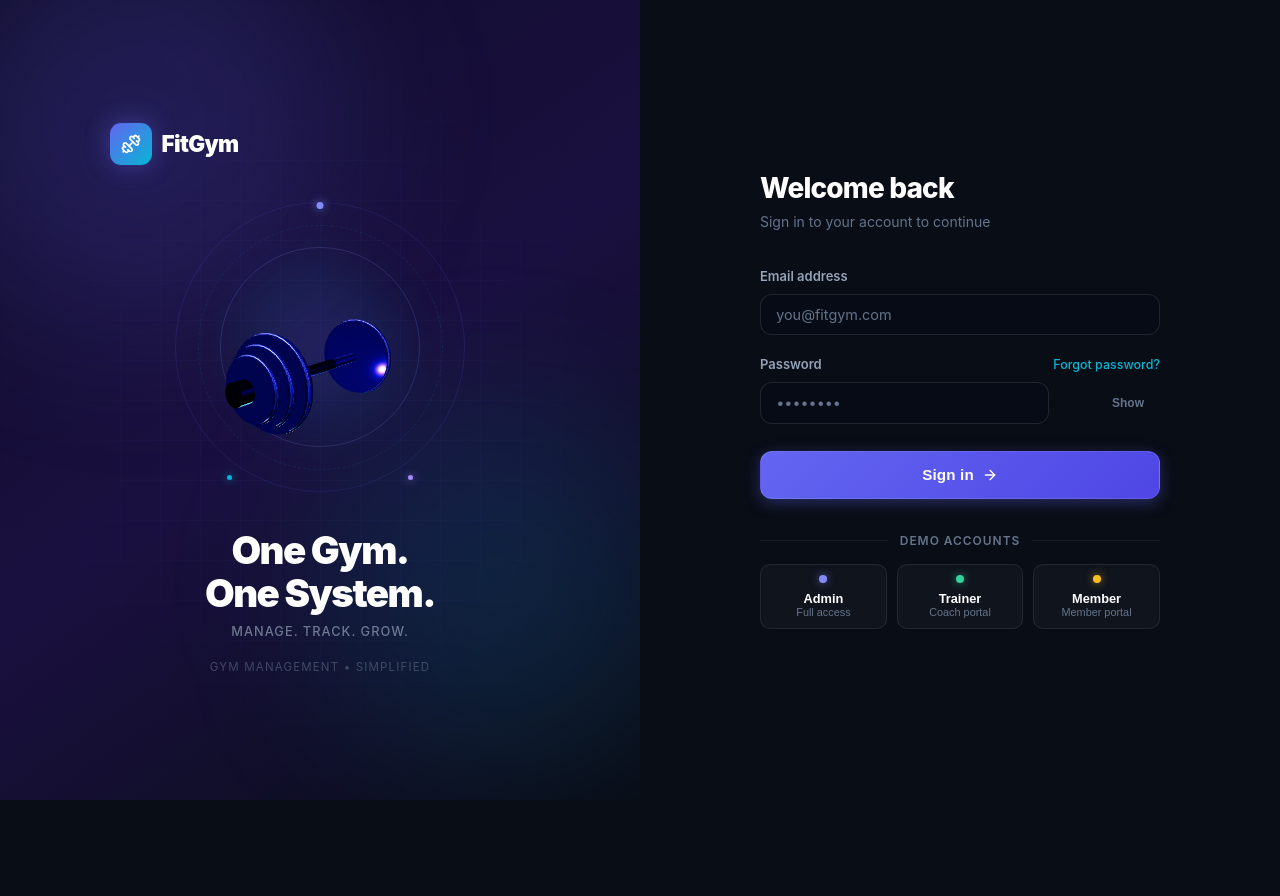
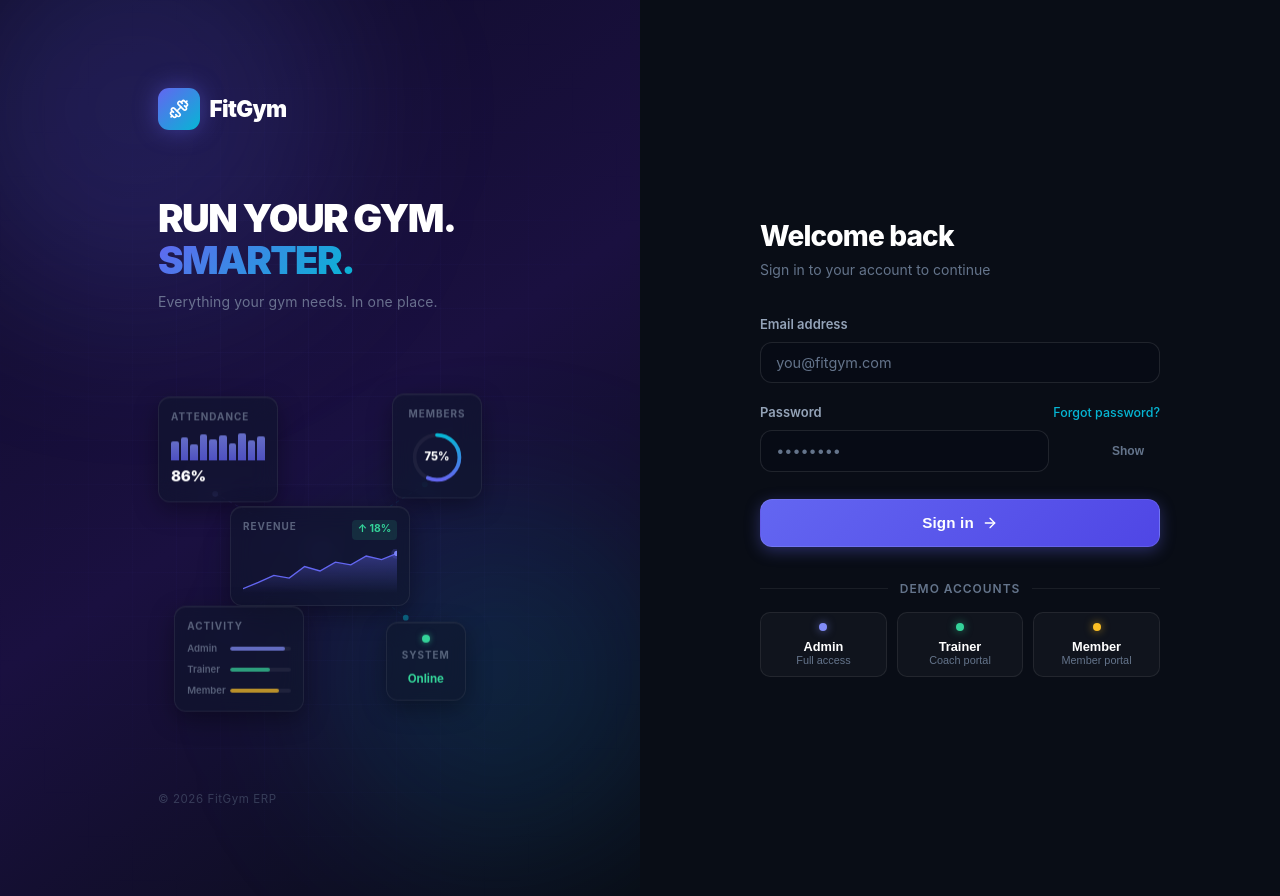
Before and after one commit to Anurag-git22/fitgym-vercel, a React (Vite) app: page /login in a window 1280 px wide. Before the commit the page ends 800 px from the top, so only its background shows below. Built offline with nearby package versions, Linux system fonts and the light colour scheme; no server answers.

Commit message:
redesign: left panel - ERP dashboard viz, RUN YOUR GYM SMARTER headline, glass panels

```diff
--- a/src/pages/Login.jsx
+++ b/src/pages/Login.jsx
@@ -1,130 +1,111 @@
-import { useState, useEffect, useRef } from 'react';
+import { useState } from 'react';
 import { useNavigate, useLocation, Link } from 'react-router-dom';
 import { useAuth } from '../context/AuthContext';
 import { supabase } from '../lib/supabaseClient';
 import { Dumbbell, ArrowRight } from 'lucide-react';
-import * as THREE from 'three';
 
-/* ── Three.js dumbbell for the left panel ───────────────────── */
-function initDumbbellScene(canvas) {
-  const W = canvas.clientWidth  || 320;
-  const H = canvas.clientHeight || 320;
+/* ── Abstract ERP Dashboard Visualization ───────────────────── */
+function ERPVisualization() {
+  return (
+    <div className="erp-viz">
 
-  const renderer = new THREE.WebGLRenderer({ canvas, antialias: true, alpha: true });
-  renderer.setSize(W, H);
-  renderer.setPixelRatio(Math.min(window.devicePixelRatio, 2));
-  renderer.toneMapping = THREE.ACESFilmicToneMapping;
-  renderer.toneMappingExposure = 1.1;
+      {/* Background connection lines */}
+      <svg className="erp-viz-lines" viewBox="0 0 340 280" fill="none" xmlns="http://www.w3.org/2000/svg">
+        <line x1="60"  y1="80"  x2="170" y2="140" stroke="rgba(99,102,241,0.15)" strokeWidth="1" strokeDasharray="4 4"/>
+        <line x1="280" y1="70"  x2="170" y2="140" stroke="rgba(6,182,212,0.12)"  strokeWidth="1" strokeDasharray="4 4"/>
+        <line x1="170" y1="140" x2="80"  y2="220" stroke="rgba(99,102,241,0.12)" strokeWidth="1" strokeDasharray="4 4"/>
+        <line x1="170" y1="140" x2="260" y2="210" stroke="rgba(6,182,212,0.1)"   strokeWidth="1" strokeDasharray="4 4"/>
+        {/* Data points */}
+        <circle cx="60"  cy="80"  r="3" fill="rgba(129,140,248,0.6)"/>
+        <circle cx="280" cy="70"  r="3" fill="rgba(6,182,212,0.6)"/>
+        <circle cx="80"  cy="220" r="3" fill="rgba(129,140,248,0.5)"/>
+        <circle cx="260" cy="210" r="3" fill="rgba(6,182,212,0.5)"/>
+        <circle cx="170" cy="140" r="5" fill="rgba(99,102,241,0.4)" />
+        <circle cx="170" cy="140" r="10" fill="rgba(99,102,241,0.08)" />
+      </svg>
 
-  const scene  = new THREE.Scene();
-  const camera = new THREE.PerspectiveCamera(42, W / H, 0.1, 100);
-  camera.position.set(0, 0.3, 5.5);
+      {/* Panel 1 — Attendance mini chart (top left) */}
+      <div className="erp-panel erp-panel--tl">
+        <div className="erp-panel-label">Attendance</div>
+        <div className="erp-mini-bars">
+          {[65,80,55,90,72,88,60,95,70,85].map((h, i) => (
+            <div key={i} className="erp-mini-bar" style={{ height: `${h}%` }} />
+          ))}
+        </div>
+        <div className="erp-panel-value">86%</div>
+      </div>
 
-  const metalMat = new THREE.MeshStandardMaterial({ color: 0x8b9dff, metalness: 0.95, roughness: 0.08 });
-  const darkMat  = new THREE.MeshStandardMaterial({ color: 0x1a1f35, metalness: 0.8,  roughness: 0.3  });
-  const plateMat = new THREE.MeshStandardMaterial({ color: 0x6366f1, metalness: 0.88, roughness: 0.12 });
+      {/* Panel 2 — Circular progress (top right) */}
+      <div className="erp-panel erp-panel--tr">
+        <div className="erp-panel-label">Members</div>
+        <div className="erp-ring-wrap">
+          <svg viewBox="0 0 60 60" className="erp-ring-svg">
+            <circle cx="30" cy="30" r="24" fill="none" stroke="rgba(255,255,255,0.05)" strokeWidth="4"/>
+            <circle cx="30" cy="30" r="24" fill="none" stroke="url(#ringGrad)" strokeWidth="4"
+              strokeDasharray="113" strokeDashoffset="28" strokeLinecap="round"
+              transform="rotate(-90 30 30)"/>
+            <defs>
+              <linearGradient id="ringGrad" x1="0%" y1="0%" x2="100%" y2="0%">
+                <stop offset="0%"   stopColor="#6366f1"/>
+                <stop offset="100%" stopColor="#06b6d4"/>
+              </linearGradient>
+            </defs>
+          </svg>
+          <span className="erp-ring-num">75%</span>
+        </div>
+      </div>
 
-  const group = new THREE.Group();
+      {/* Panel 3 — Revenue graph (center, largest) */}
+      <div className="erp-panel erp-panel--center">
+        <div className="erp-panel-header">
+          <span className="erp-panel-label">Revenue</span>
+          <span className="erp-panel-trend">↑ 18%</span>
+        </div>
+        <svg viewBox="0 0 160 50" className="erp-area-svg" preserveAspectRatio="none">
+          <defs>
+            <linearGradient id="areaGrad" x1="0" y1="0" x2="0" y2="1">
+              <stop offset="0%"   stopColor="#6366f1" stopOpacity="0.4"/>
+              <stop offset="100%" stopColor="#6366f1" stopOpacity="0"/>
+            </linearGradient>
+          </defs>
+          <path d="M0,45 L16,38 L32,30 L48,33 L64,20 L80,25 L96,15 L112,18 L128,8 L144,12 L160,5 L160,50 L0,50 Z"
+                fill="url(#areaGrad)"/>
+          <path d="M0,45 L16,38 L32,30 L48,33 L64,20 L80,25 L96,15 L112,18 L128,8 L144,12 L160,5"
+                fill="none" stroke="#6366f1" strokeWidth="1.5" strokeLinecap="round"/>
+          {/* Glow dot at latest */}
+          <circle cx="160" cy="5" r="3" fill="#818cf8"/>
+          <circle cx="160" cy="5" r="6" fill="rgba(99,102,241,0.2)"/>
+        </svg>
+      </div>
 
-  /* Bar */
-  const bar = new THREE.Mesh(new THREE.CylinderGeometry(0.08, 0.08, 3, 24), metalMat);
-  bar.rotation.z = Math.PI / 2;
-  group.add(bar);
+      {/* Panel 4 — Member activity (bottom left) */}
+      <div className="erp-panel erp-panel--bl">
+        <div className="erp-panel-label">Activity</div>
+        <div className="erp-activity-rows">
+          {[
+            { label: 'Admin',   w: 90, color: '#818cf8' },
+            { label: 'Trainer', w: 65, color: '#34d399' },
+            { label: 'Member',  w: 80, color: '#fbbf24' },
+          ].map(r => (
+            <div key={r.label} className="erp-activity-row">
+              <span className="erp-activity-label">{r.label}</span>
+              <div className="erp-activity-bar-track">
+                <div className="erp-activity-bar-fill" style={{ width: `${r.w}%`, background: r.color }} />
+              </div>
+            </div>
+          ))}
+        </div>
+      </div>
 
-  /* Knurl */
-  const knurl = new THREE.Mesh(new THREE.CylinderGeometry(0.085, 0.085, 0.7, 24), darkMat);
-  knurl.rotation.z = Math.PI / 2;
-  group.add(knurl);
+      {/* Panel 5 — Status pill (bottom right) */}
+      <div className="erp-panel erp-panel--br">
+        <div className="erp-status-dot" />
+        <div className="erp-panel-label" style={{ marginTop: '0.3rem' }}>System</div>
+        <div className="erp-status-text">Online</div>
+      </div>
 
-  function addPlates(xOffset) {
-    const sizes = [{ r: 0.68, h: 0.16 }, { r: 0.55, h: 0.13 }, { r: 0.44, h: 0.11 }];
-    let x = xOffset;
-    const dir = xOffset > 0 ? 1 : -1;
-    sizes.forEach(({ r, h }) => {
-      const mesh = new THREE.Mesh(new THREE.CylinderGeometry(r, r, h, 32), plateMat);
-      mesh.rotation.z = Math.PI / 2;
-      mesh.position.x = x + dir * (h / 2);
-      group.add(mesh);
-
-      const edge = new THREE.Mesh(new THREE.TorusGeometry(r, 0.022, 8, 32), metalMat);
-      edge.position.x = x + dir * (h / 2);
-      edge.rotation.y = Math.PI / 2;
-      group.add(edge);
-
-      const hole = new THREE.Mesh(new THREE.TorusGeometry(0.12, 0.035, 8, 20), darkMat);
-      hole.position.x = x + dir * (h / 2);
-      hole.rotation.y = Math.PI / 2;
-      group.add(hole);
-
-      x += dir * (h + 0.035);
-    });
-    const collar = new THREE.Mesh(new THREE.CylinderGeometry(0.16, 0.16, 0.2, 24), darkMat);
-    collar.rotation.z = Math.PI / 2;
-    collar.position.x = x + dir * 0.1;
-    group.add(collar);
-  }
-
-  addPlates( 1.05);
-  addPlates(-1.05);
-
-  group.rotation.x =  0.18;
-  group.rotation.y = -0.25;
-  scene.add(group);
-
-  /* Lights */
-  const key = new THREE.DirectionalLight(0x9daaff, 4);
-  key.position.set(-3, 4, 3);
-  scene.add(key);
-
-  const fill = new THREE.DirectionalLight(0x4f46e5, 2);
-  fill.position.set(4, 1, 1);
-  scene.add(fill);
-
-  const rim = new THREE.DirectionalLight(0x06b6d4, 1.5);
-  rim.position.set(0, -2, -4);
-  scene.add(rim);
-
-  scene.add(new THREE.AmbientLight(0x1e1b4b, 2));
-
-  const glow = new THREE.PointLight(0x6366f1, 2.5, 5);
-  glow.position.set(0, -0.5, 0);
-  scene.add(glow);
-
-  let mx = 0, my = 0;
-  const onMouse = (e) => {
-    mx = (e.clientX / window.innerWidth  - 0.5) * 2;
-    my = (e.clientY / window.innerHeight - 0.5) * 2;
-  };
-  window.addEventListener('mousemove', onMouse);
-
-  let raf;
-  const clock = new THREE.Clock();
-  function animate() {
-    raf = requestAnimationFrame(animate);
-    const t = clock.getElapsedTime();
-    group.rotation.y  = -0.25 + t * 0.22;
-    group.position.y  = Math.sin(t * 0.7) * 0.07;
-    group.rotation.x  = 0.18 + my * 0.08;
-    group.rotation.z  = mx * 0.04;
-    glow.intensity    = 2.2 + Math.sin(t * 1.8) * 0.6;
-    renderer.render(scene, camera);
-  }
-  animate();
-
-  const onResize = () => {
-    const w = canvas.clientWidth, h = canvas.clientHeight;
-    renderer.setSize(w, h);
-    camera.aspect = w / h;
-    camera.updateProjectionMatrix();
-  };
-  window.addEventListener('resize', onResize);
-
-  return () => {
-    cancelAnimationFrame(raf);
-    window.removeEventListener('mousemove', onMouse);
-    window.removeEventListener('resize', onResize);
-    renderer.dispose();
-  };
+    </div>
+  );
 }
 
 /* ── Login Component ────────────────────────────────────────── */
@@ -132,7 +113,6 @@ export default function Login() {
   const { signIn, loading } = useAuth();
   const navigate  = useNavigate();
   const location  = useLocation();
-  const canvasRef = useRef(null);
 
   const [email,    setEmail]    = useState('');
   const [password, setPassword] = useState('');
@@ -141,15 +121,6 @@ export default function Login() {
   const [showPass, setShowPass] = useState(false);
 
   const from = location.state?.from?.pathname ?? null;
-
-  useEffect(() => {
-    if (!canvasRef.current) return;
-    const timer = setTimeout(() => {
-      const cleanup = initDumbbellScene(canvasRef.current);
-      return cleanup;
-    }, 120);
-    return () => clearTimeout(timer);
-  }, []);
 
   function roleHome(role) {
     if (role === 'admin')   return '/admin/dashboard';
@@ -196,47 +167,40 @@ export default function Login() {
     <div className="login-split">
 
       {/* ══════════════════════════════════════════════════════
-          LEFT PANEL — minimal premium 3D redesign
+          LEFT PANEL — ERP dashboard visualization
           ══════════════════════════════════════════════════════ */}
       <div className="login-panel-left">
         <div className="login-blob login-blob--1" />
         <div className="login-blob login-blob--2" />
         <div className="login-grid-overlay" />
 
-        <div className="login-panel-left-inner login-panel-left-inner--centered">
+        <div className="login-panel-left-inner login-panel-erp">
 
-          {/* Brand */}
-          <div className="login-brand login-brand--top">
+          {/* Brand top-left */}
+          <div className="login-brand">
             <div className="login-brand-icon">
               <Dumbbell size={20} color="#fff" />
             </div>
             <span className="login-brand-name">FitGym</span>
           </div>
 
-          {/* 3D centerpiece */}
-          <div className="login-3d-wrap">
-            <div className="login-ring login-ring--outer" />
-            <div className="login-ring login-ring--mid"   />
-            <div className="login-ring login-ring--inner" />
-            <div className="login-glow-disc" />
-            <canvas ref={canvasRef} className="login-3d-canvas" />
-            <div className="login-orbit">
-              <div className="login-orbit-dot login-orbit-dot--1" />
-              <div className="login-orbit-dot login-orbit-dot--2" />
-              <div className="login-orbit-dot login-orbit-dot--3" />
-            </div>
+          {/* Main headline */}
+          <div className="login-erp-headline">
+            <h1 className="login-erp-title">
+              RUN YOUR GYM.<br />
+              <span className="login-erp-accent">SMARTER.</span>
+            </h1>
+            <p className="login-erp-sub">
+              Everything your gym needs. In one place.
+            </p>
           </div>
 
-          {/* Text */}
-          <div className="login-left-text">
-            <h1 className="login-left-headline">
-              One Gym.<br />One System.
-            </h1>
-            <p className="login-left-tagline">Manage. Track. Grow.</p>
-          </div>
+          {/* ERP Visualization */}
+          <ERPVisualization />
 
-          <p className="login-left-footer">
-            Gym Management &bull; Simplified
+          {/* Footer */}
+          <p className="login-erp-footer">
+            © {new Date().getFullYear()} FitGym ERP
           </p>
 
         </div>
--- a/src/styles/auth.css
+++ b/src/styles/auth.css
@@ -641,185 +641,282 @@
 }
 
 /* ════════════════════════════════════════════════════════════
-   LOGIN LEFT PANEL — 3D DUMBBELL REDESIGN
+   LOGIN LEFT PANEL — ERP DASHBOARD VISUALIZATION
    ════════════════════════════════════════════════════════════ */
 
-/* Subtle futuristic grid overlay */
+/* Grid overlay */
 .login-grid-overlay {
   position: absolute;
   inset: 0;
   background-image:
-    linear-gradient(rgba(99,102,241,0.04) 1px, transparent 1px),
-    linear-gradient(90deg, rgba(99,102,241,0.04) 1px, transparent 1px);
-  background-size: 40px 40px;
+    linear-gradient(rgba(99,102,241,0.035) 1px, transparent 1px),
+    linear-gradient(90deg, rgba(99,102,241,0.035) 1px, transparent 1px);
+  background-size: 44px 44px;
   pointer-events: none;
   z-index: 0;
-  mask-image: radial-gradient(ellipse at center, black 30%, transparent 75%);
-  -webkit-mask-image: radial-gradient(ellipse at center, black 30%, transparent 75%);
+  mask-image: radial-gradient(ellipse 80% 80% at 50% 50%, black 20%, transparent 75%);
+  -webkit-mask-image: radial-gradient(ellipse 80% 80% at 50% 50%, black 20%, transparent 75%);
 }
 
-/* Centered inner layout */
-.login-panel-left-inner--centered {
-  align-items: center;
-  text-align: center;
+/* ERP left panel layout */
+.login-panel-erp {
+  justify-content: space-between !important;
   gap: 0 !important;
+  padding: 0;
+  height: 100%;
+  min-height: 100vh;
+  padding: 2.5rem 3rem;
 }
 
-/* Brand pinned to top */
-.login-brand--top {
-  align-self: flex-start;
-  margin-bottom: auto;
+/* Headline */
+.login-erp-headline {
+  flex-shrink: 0;
 }
 
-/* ── 3D canvas wrap ─────────────────────────────────────────── */
-.login-3d-wrap {
+.login-erp-title {
+  font-size: clamp(1.9rem, 3vw, 2.6rem);
+  font-weight: 900;
+  color: #ffffff;
+  margin: 0 0 0.6rem;
+  line-height: 1.08;
+  letter-spacing: -0.04em;
+  text-transform: uppercase;
+}
+
+.login-erp-accent {
+  background: linear-gradient(135deg, #6366f1 0%, #06b6d4 100%);
+  -webkit-background-clip: text;
+  -webkit-text-fill-color: transparent;
+  background-clip: text;
+}
+
+.login-erp-sub {
+  font-size: 0.875rem;
+  color: rgba(148, 163, 184, 0.65);
+  margin: 0;
+  font-weight: 400;
+  letter-spacing: 0.01em;
+}
+
+/* Footer */
+.login-erp-footer {
+  font-size: 0.72rem;
+  color: rgba(100, 116, 139, 0.45);
+  margin: 0;
+  letter-spacing: 0.05em;
+  flex-shrink: 0;
+}
+
+/* ════════════════════════════════════════════════════════════
+   ERP VISUALIZATION COMPONENT
+   ════════════════════════════════════════════════════════════ */
+
+.erp-viz {
   position: relative;
-  width: 300px;
-  height: 300px;
+  width: 100%;
+  flex: 1;
   display: flex;
   align-items: center;
   justify-content: center;
-  margin: 2rem auto;
-  flex-shrink: 0;
+  min-height: 280px;
+  max-height: 340px;
 }
 
-.login-3d-canvas {
-  width: 260px !important;
-  height: 260px !important;
-  position: relative;
-  z-index: 2;
+/* SVG connection lines — behind panels */
+.erp-viz-lines {
+  position: absolute;
+  inset: 0;
+  width: 100%;
+  height: 100%;
+  pointer-events: none;
+  z-index: 0;
 }
 
-/* Glow disc behind dumbbell */
-.login-glow-disc {
+/* ── Individual glass panels ─────────────────────────────── */
+.erp-panel {
   position: absolute;
-  width: 200px;
-  height: 200px;
-  border-radius: 50%;
-  background: radial-gradient(circle, rgba(99,102,241,0.25) 0%, rgba(6,182,212,0.1) 50%, transparent 70%);
-  filter: blur(20px);
-  z-index: 1;
-  animation: glow-pulse 3s ease-in-out infinite;
+  background: rgba(15, 23, 42, 0.55);
+  border: 1px solid rgba(255, 255, 255, 0.07);
+  border-radius: 12px;
+  backdrop-filter: blur(12px);
+  -webkit-backdrop-filter: blur(12px);
+  padding: 0.75rem;
+  z-index: 2;
+  box-shadow: 0 8px 24px rgba(0, 0, 0, 0.35), inset 0 1px 0 rgba(255,255,255,0.05);
+  animation: panel-float 5s ease-in-out infinite;
 }
 
-@keyframes glow-pulse {
-  0%, 100% { opacity: 0.8; transform: scale(1); }
-  50%       { opacity: 1.0; transform: scale(1.1); }
+.erp-panel:nth-child(2) { animation-delay: -1s; }
+.erp-panel:nth-child(3) { animation-delay: -2s; }
+.erp-panel:nth-child(4) { animation-delay: -2.5s; }
+.erp-panel:nth-child(5) { animation-delay: -3.5s; }
+.erp-panel:nth-child(6) { animation-delay: -1.5s; }
+
+@keyframes panel-float {
+  0%, 100% { transform: translateY(0); }
+  50%       { transform: translateY(-5px); }
 }
 
-/* Energy rings */
-.login-ring {
+/* Panel positions */
+.erp-panel--tl     { top: 5%;  left: 0;    width: 120px; }
+.erp-panel--tr     { top: 5%;  right: 0;   width: 90px;  text-align: center; }
+.erp-panel--center { top: 38%; left: 50%;  width: 180px; transform: translateX(-50%); }
+.erp-panel--bl     { bottom: 2%; left: 5%;   width: 130px; }
+.erp-panel--br     { bottom: 5%; right: 5%;  width: 80px;  text-align: center; }
+
+/* Panel overrides to not animate transform for center (has translateX) */
+.erp-panel--center {
+  animation: panel-float-center 5s ease-in-out infinite;
+  animation-delay: -2s;
+}
+@keyframes panel-float-center {
+  0%, 100% { transform: translateX(-50%) translateY(0); }
+  50%       { transform: translateX(-50%) translateY(-5px); }
+}
+
+/* Panel elements */
+.erp-panel-label {
+  font-size: 0.62rem;
+  font-weight: 700;
+  color: rgba(148, 163, 184, 0.55);
+  text-transform: uppercase;
+  letter-spacing: 0.1em;
+  margin-bottom: 0.4rem;
+}
+
+.erp-panel-value {
+  font-size: 0.95rem;
+  font-weight: 800;
+  color: #ffffff;
+  margin-top: 0.3rem;
+  letter-spacing: -0.02em;
+}
+
+.erp-panel-header {
+  display: flex;
+  justify-content: space-between;
+  align-items: center;
+  margin-bottom: 0.5rem;
+}
+
+.erp-panel-trend {
+  font-size: 0.65rem;
+  font-weight: 700;
+  color: #34d399;
+  background: rgba(52, 211, 153, 0.12);
+  padding: 0.1rem 0.35rem;
+  border-radius: 4px;
+}
+
+/* Mini attendance bars */
+.erp-mini-bars {
+  display: flex;
+  align-items: flex-end;
+  gap: 2px;
+  height: 28px;
+}
+
+.erp-mini-bar {
+  flex: 1;
+  background: linear-gradient(to top, #6366f1, #818cf8);
+  border-radius: 2px 2px 0 0;
+  opacity: 0.75;
+  min-height: 3px;
+}
+
+/* Circular ring */
+.erp-ring-wrap {
+  position: relative;
+  width: 56px;
+  height: 56px;
+  margin: 0 auto;
+  display: flex;
+  align-items: center;
+  justify-content: center;
+}
+
+.erp-ring-svg {
+  width: 56px;
+  height: 56px;
   position: absolute;
-  border-radius: 50%;
-  border: 1px solid;
+}
+
+.erp-ring-num {
+  font-size: 0.7rem;
+  font-weight: 800;
+  color: #ffffff;
+  position: relative;
   z-index: 1;
 }
 
-.login-ring--outer {
-  width: 290px;
-  height: 290px;
-  border-color: rgba(99, 102, 241, 0.15);
-  animation: ring-rotate 12s linear infinite;
+/* Area chart */
+.erp-area-svg {
+  width: 100%;
+  height: 44px;
+  display: block;
 }
 
-.login-ring--mid {
-  width: 245px;
-  height: 245px;
-  border-color: rgba(6, 182, 212, 0.12);
-  animation: ring-rotate 8s linear infinite reverse;
-  border-style: dashed;
+/* Activity rows */
+.erp-activity-rows {
+  display: flex;
+  flex-direction: column;
+  gap: 0.35rem;
 }
 
-.login-ring--inner {
-  width: 200px;
-  height: 200px;
-  border-color: rgba(139, 157, 255, 0.18);
-  animation: ring-rotate 16s linear infinite;
+.erp-activity-row {
+  display: flex;
+  align-items: center;
+  gap: 0.4rem;
 }
 
-@keyframes ring-rotate {
-  from { transform: rotate(0deg); }
-  to   { transform: rotate(360deg); }
+.erp-activity-label {
+  font-size: 0.6rem;
+  color: rgba(148,163,184,0.55);
+  width: 36px;
+  flex-shrink: 0;
+  font-weight: 600;
 }
 
-/* Orbit dots */
-.login-orbit {
-  position: absolute;
-  width: 290px;
-  height: 290px;
-  animation: ring-rotate 6s linear infinite;
-  z-index: 3;
+.erp-activity-bar-track {
+  flex: 1;
+  height: 4px;
+  background: rgba(255,255,255,0.06);
+  border-radius: 2px;
+  overflow: hidden;
 }
 
-.login-orbit-dot {
-  position: absolute;
-  border-radius: 50%;
+.erp-activity-bar-fill {
+  height: 100%;
+  border-radius: 2px;
+  opacity: 0.7;
 }
 
-.login-orbit-dot--1 {
-  width: 7px;
-  height: 7px;
-  background: #818cf8;
-  top: 0;
-  left: 50%;
-  transform: translateX(-50%);
-  box-shadow: 0 0 10px rgba(129,140,248,0.8);
+/* Status dot */
+.erp-status-dot {
+  width: 8px;
+  height: 8px;
+  border-radius: 50%;
+  background: #34d399;
+  margin: 0 auto 0.2rem;
+  box-shadow: 0 0 8px rgba(52,211,153,0.7);
+  animation: status-pulse 2s ease-in-out infinite;
 }
 
-.login-orbit-dot--2 {
-  width: 5px;
-  height: 5px;
-  background: #06b6d4;
-  bottom: 12px;
-  left: 18%;
-  box-shadow: 0 0 8px rgba(6,182,212,0.8);
+@keyframes status-pulse {
+  0%, 100% { box-shadow: 0 0 6px rgba(52,211,153,0.6); }
+  50%       { box-shadow: 0 0 14px rgba(52,211,153,0.9); }
 }
 
-.login-orbit-dot--3 {
-  width: 5px;
-  height: 5px;
-  background: #a78bfa;
-  bottom: 12px;
-  right: 18%;
-  box-shadow: 0 0 8px rgba(167,139,250,0.8);
-}
-
-/* ── Left panel text ────────────────────────────────────────── */
-.login-left-text {
-  margin-bottom: 1rem;
-}
-
-.login-left-headline {
-  font-size: clamp(2rem, 3vw, 2.6rem);
-  font-weight: 900;
-  color: #ffffff;
-  margin: 0 0 0.5rem;
-  line-height: 1.1;
-  letter-spacing: -0.04em;
-}
-
-.login-left-tagline {
-  font-size: 1rem;
-  font-weight: 500;
-  color: rgba(148, 163, 184, 0.7);
-  margin: 0;
-  letter-spacing: 0.08em;
-  text-transform: uppercase;
-  font-size: 0.8rem;
-}
-
-.login-left-footer {
+.erp-status-text {
   font-size: 0.72rem;
-  color: rgba(100, 116, 139, 0.55);
-  letter-spacing: 0.1em;
-  text-transform: uppercase;
-  margin: 0;
-  margin-top: auto;
+  font-weight: 700;
+  color: #34d399;
+  margin-top: 0.15rem;
 }
 
 /* Reduce motion */
 @media (prefers-reduced-motion: reduce) {
-  .login-ring,
-  .login-orbit,
-  .login-glow-disc { animation: none; }
+  .erp-panel,
+  .erp-panel--center,
+  .erp-status-dot { animation: none; }
 }
```
